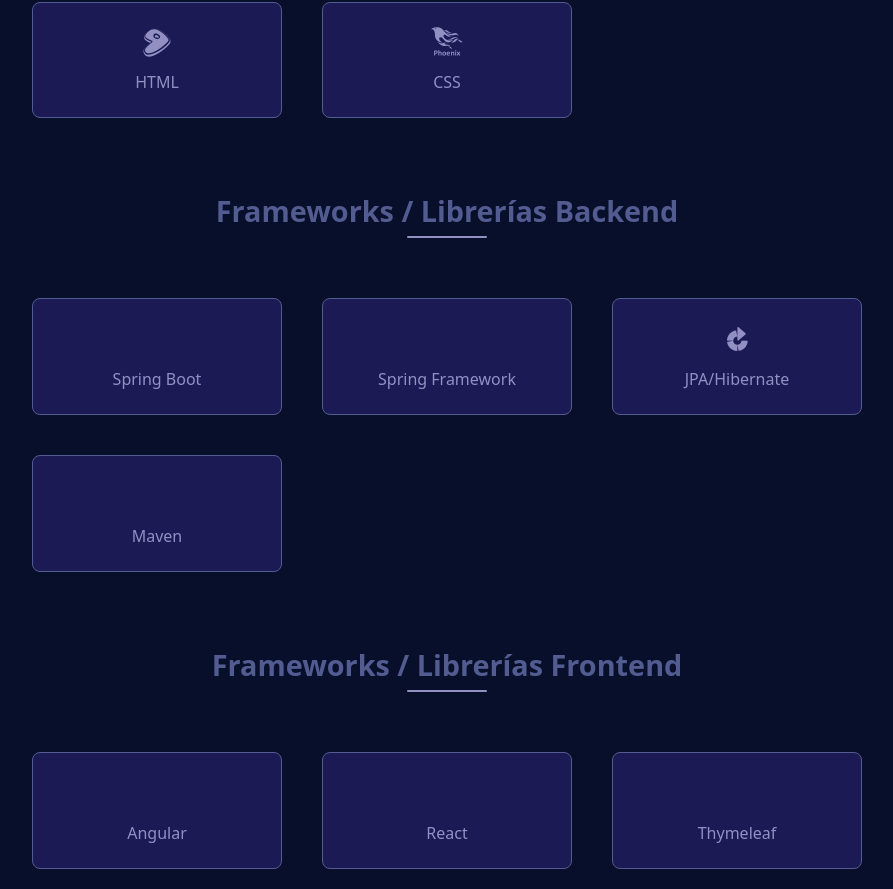
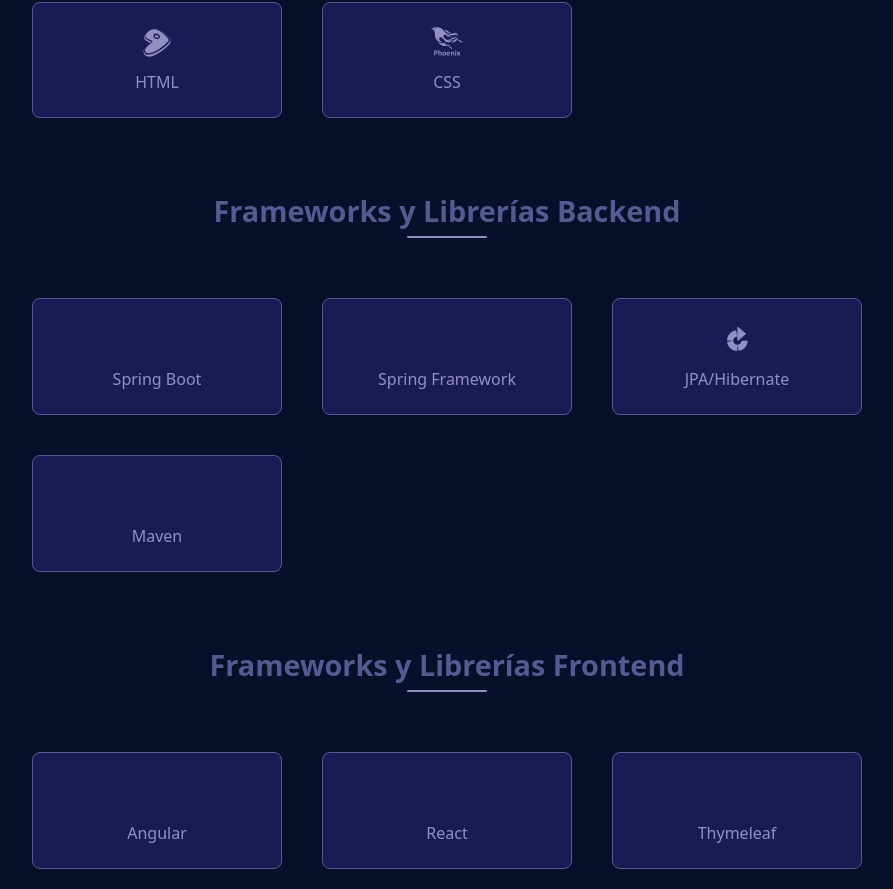
Before and after one commit to RobinLB99/robinlugoboero, an Angular app: page /technologies in a window 1280 px wide. Shown: the part 578-1467 px from the top of the page, without its empty margins (193-1086 px from the left). Built offline with nearby package versions, Linux system fonts and the light colour scheme.

Commit message:
style: cambiar texto de subtítulos de tecnologías

```diff
--- a/src/app/pages/technologies/technologies.ts
+++ b/src/app/pages/technologies/technologies.ts
@@ -21,7 +21,7 @@ export class TechnologiesComponent {
       ],
     },
     {
-      name: "Frameworks / Librerías Backend",
+      name: "Frameworks y Librerías Backend",
       technologies: [
         { name: "Spring Boot", icon: "devicon-spring-plain" },
         { name: "Spring Framework", icon: "devicon-spring-plain" },
@@ -30,7 +30,7 @@ export class TechnologiesComponent {
       ],
     },
     {
-      name: "Frameworks / Librerías Frontend",
+      name: "Frameworks y Librerías Frontend",
       technologies: [
         { name: "Angular", icon: "devicon-angularjs-plain" },
         { name: "React", icon: "devicon-react-plain" },
```
